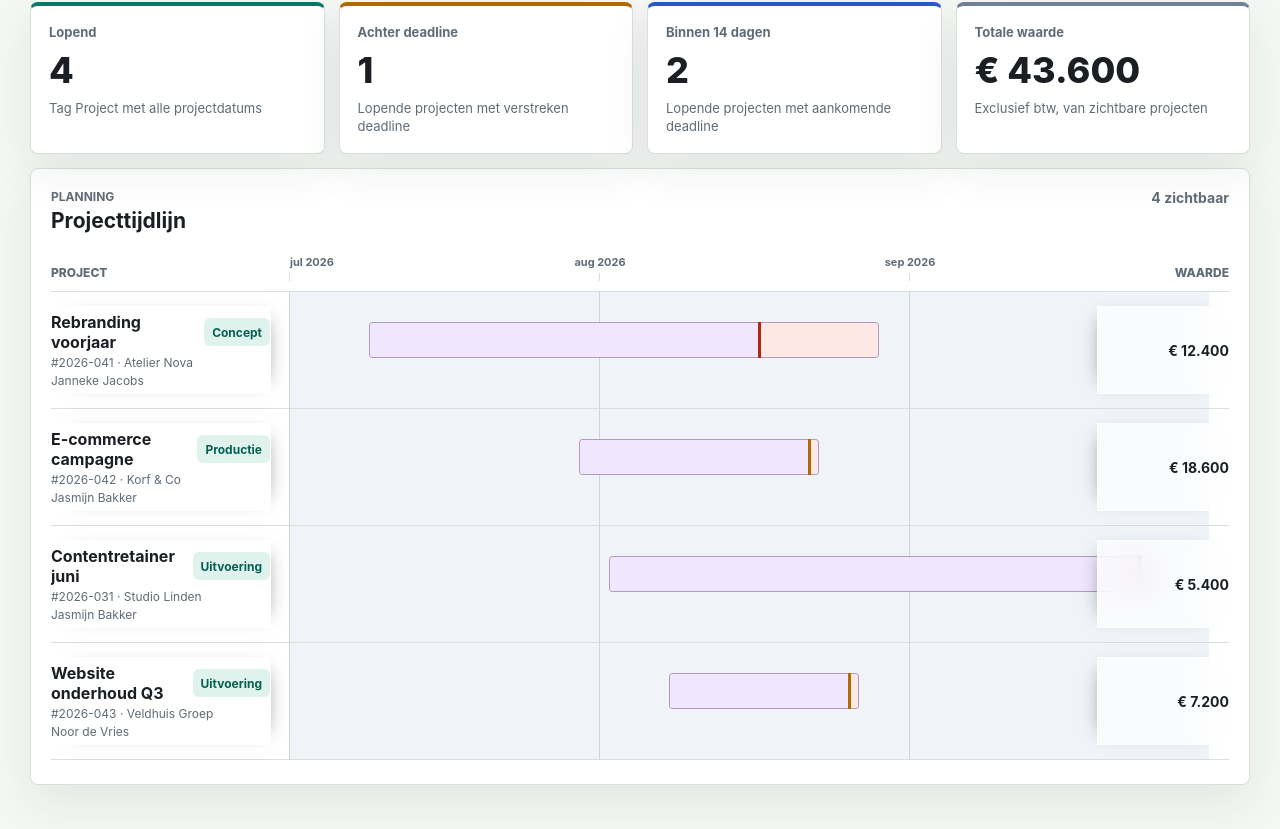
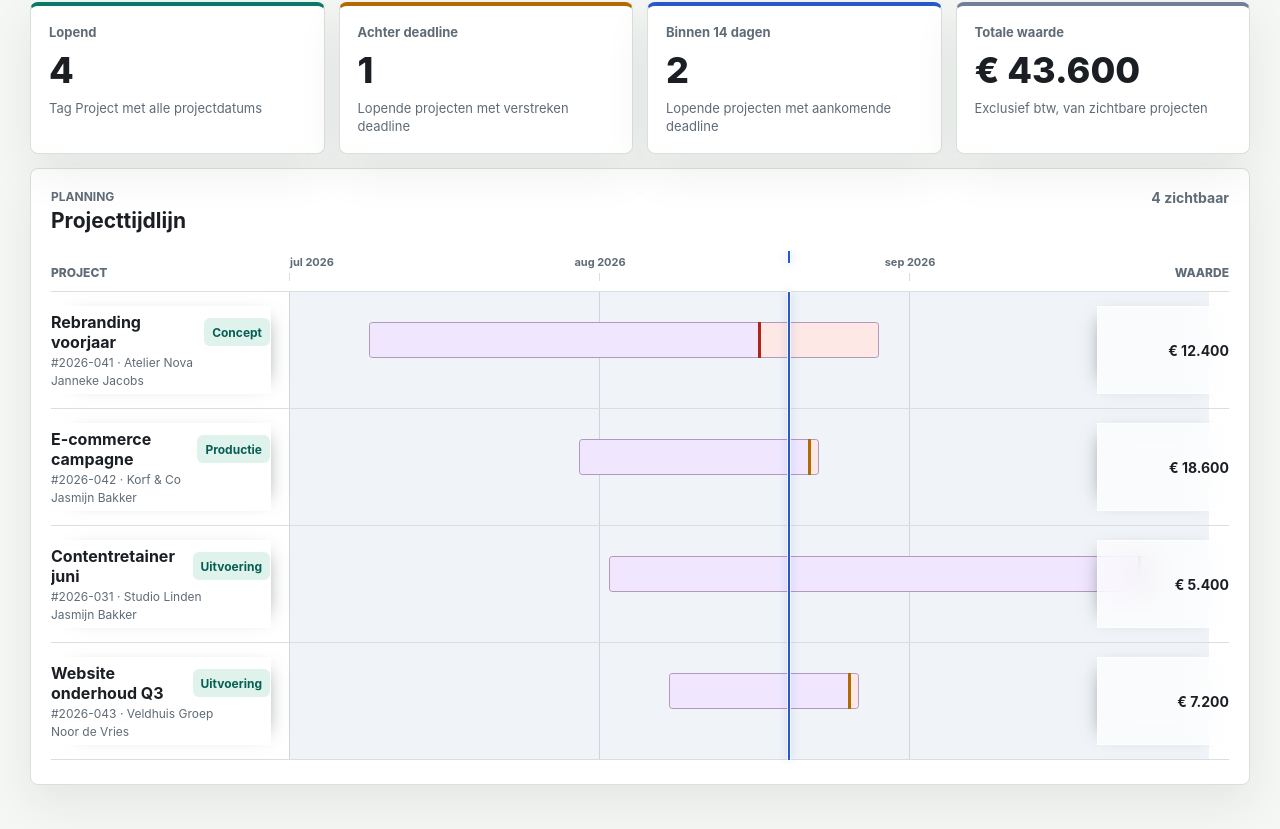
Before and after one commit to maxancedecot/GrippMCP, a Next.js app: page /projectmanagement in a window 1280 px wide. Shown: the part 363-1192 px from the top of the page. Built offline with nearby package versions, Linux system fonts and the light colour scheme.

Commit message:
Mark today on project timeline

```diff
--- a/app/globals.css
+++ b/app/globals.css
@@ -889,6 +889,33 @@ td .inline-bar {
   background: rgba(95, 107, 118, 0.22);
 }
 
+.project-timeline-today-layer {
+  position: absolute;
+  z-index: 2;
+  top: 0;
+  right: 150px;
+  bottom: 0;
+  left: 238px;
+  pointer-events: none;
+}
+
+.project-timeline-today {
+  position: absolute;
+  z-index: 3;
+  top: 0;
+  bottom: 0;
+  width: 2px;
+  transform: translateX(-1px);
+  background: var(--blue);
+  box-shadow: 0 0 0 1px rgba(255, 255, 255, 0.72), 0 0 10px rgba(40, 88, 199, 0.42);
+  pointer-events: none;
+}
+
+.project-timeline-today--axis {
+  bottom: auto;
+  height: 12px;
+}
+
 .project-timeline-block {
   position: absolute;
   z-index: 1;
--- a/app/projectmanagement/page.tsx
+++ b/app/projectmanagement/page.tsx
@@ -175,6 +175,9 @@ function ProjectTimeline({
   query: string;
   sourceMode: ProjectSource["mode"];
 }) {
+  const today = currentDateKey();
+  const todayPosition = isDateOnTimeline(today, timeline) ? timelinePosition(today, timeline) : null;
+
   return (
     <div className="project-timeline-wrap">
       <div
@@ -195,6 +198,9 @@ function ProjectTimeline({
                 <span>{tick.label}</span>
               </span>
             ))}
+            {todayPosition !== null ? (
+              <span className="project-timeline-today project-timeline-today--axis" style={{ left: `${todayPosition}%` }} title={`Vandaag, ${formatDate(today)}`} />
+            ) : null}
           </div>
           <span className="project-timeline-fixed project-timeline-fixed--right project-timeline-summary-heading">Waarde</span>
         </div>
@@ -205,6 +211,11 @@ function ProjectTimeline({
               <span className="project-timeline-gridline" key={tick.date} style={{ left: `${timelinePosition(tick.date, timeline)}%` }} />
             ))}
           </div>
+          {todayPosition !== null ? (
+            <div className="project-timeline-today-layer" aria-hidden="true">
+              <span className="project-timeline-today" style={{ left: `${todayPosition}%` }} />
+            </div>
+          ) : null}
 
           {projects.map((project) => {
             const startDate = project.startDate ?? timeline.start;
@@ -712,6 +723,10 @@ function timelineDayCount(timeline: ProjectTimelineData) {
   return daysBetween(timeline.start, timeline.end) + 1;
 }
 
+function isDateOnTimeline(date: string, timeline: ProjectTimelineData) {
+  return date >= timeline.start && date <= timeline.end;
+}
+
 function addDays(value: string, days: number) {
   const date = dateFromKey(value);
   date.setDate(date.getDate() + days);
@@ -736,6 +751,17 @@ function dateKey(date: Date) {
   const month = String(date.getMonth() + 1).padStart(2, "0");
   const day = String(date.getDate()).padStart(2, "0");
   return `${year}-${month}-${day}`;
+}
+
+function currentDateKey() {
+  const parts = new Intl.DateTimeFormat("en-CA", {
+    timeZone: "Europe/Brussels",
+    year: "numeric",
+    month: "2-digit",
+    day: "2-digit"
+  }).formatToParts(new Date());
+  const values = Object.fromEntries(parts.map((part) => [part.type, part.value]));
+  return `${values.year}-${values.month}-${values.day}`;
 }
 
 function normalize(value: string) {
```
